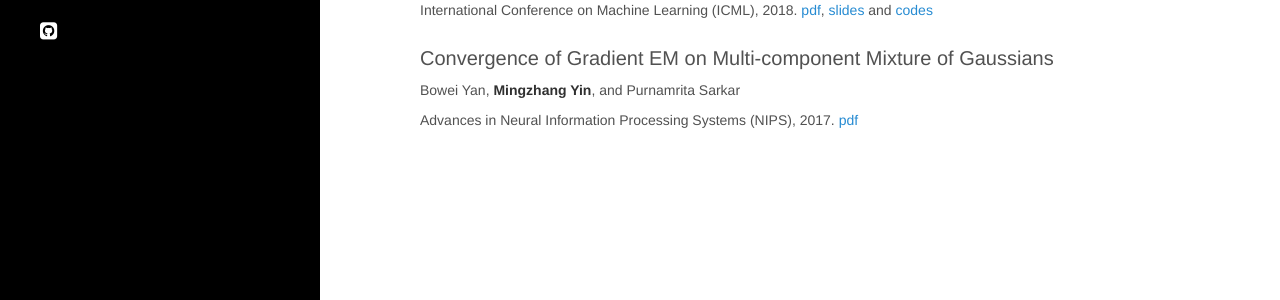
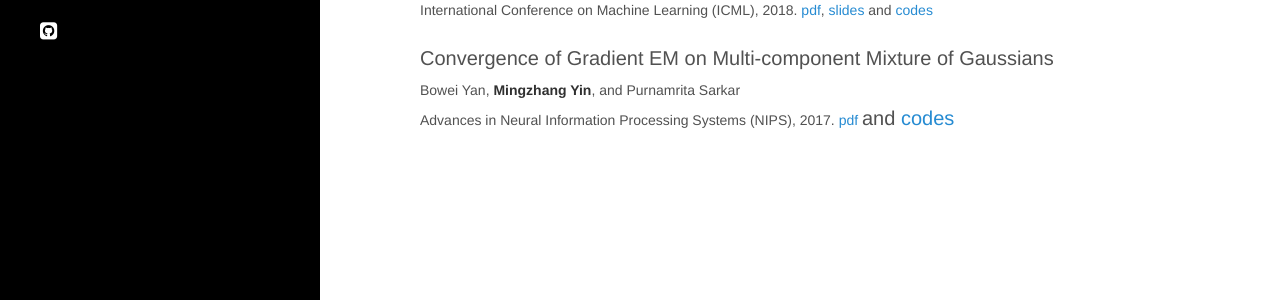
Before and after one commit to mingzhang-yin/mingzhang-yin.github.io, a Jekyll site: the page built from publications.md, in a window 1280 px wide. Shown: the part 452-752 px from the top of the page. Built offline with Jekyll 4.4.1, drawn with Linux system fonts in a browser that asks for light colours; nearby versions of some CDN libraries.

Commit message:
Update publications.md

```diff
--- a/publications.md
+++ b/publications.md
@@ -23,4 +23,4 @@
 
 Convergence of Gradient EM on Multi-component Mixture of Gaussians
  <br> <span style="font-size:14px"> Bowei Yan, **Mingzhang Yin**, and Purnamrita Sarkar  <br>
-Advances in Neural Information Processing Systems (NIPS), 2017.  [pdf](https://papers.nips.cc/paper/7271-convergence-of-gradient-em-on-multi-component-mixture-of-gaussians)  </span>
+Advances in Neural Information Processing Systems (NIPS), 2017.  [pdf](https://papers.nips.cc/paper/7271-convergence-of-gradient-em-on-multi-component-mixture-of-gaussians)  </span> and <a href="https://github.com/mingzhang-yin/Convergence-of-Gradient-EM-on-Multi-component-Mixture-of-Gaussians">codes </a>
```
